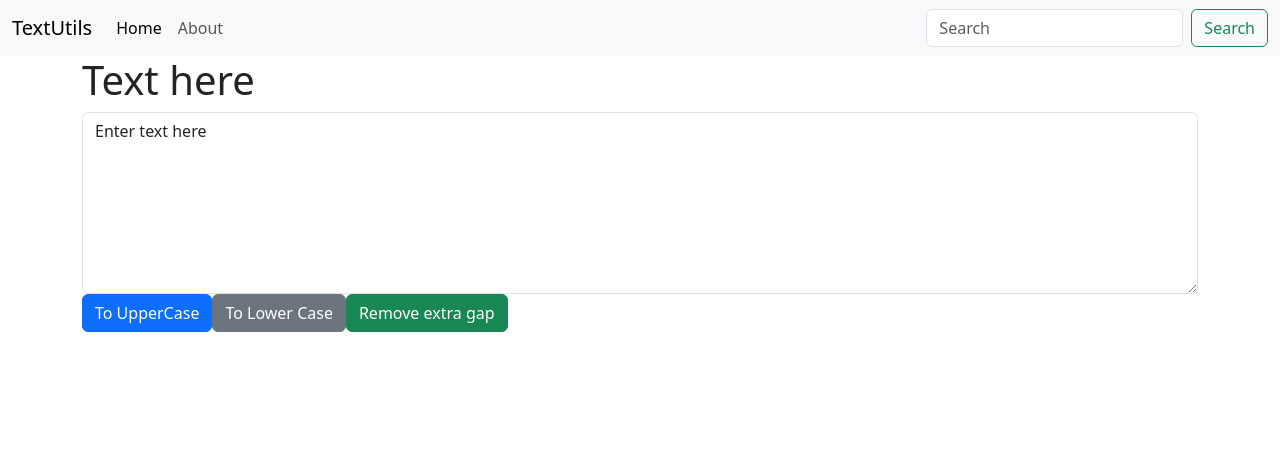
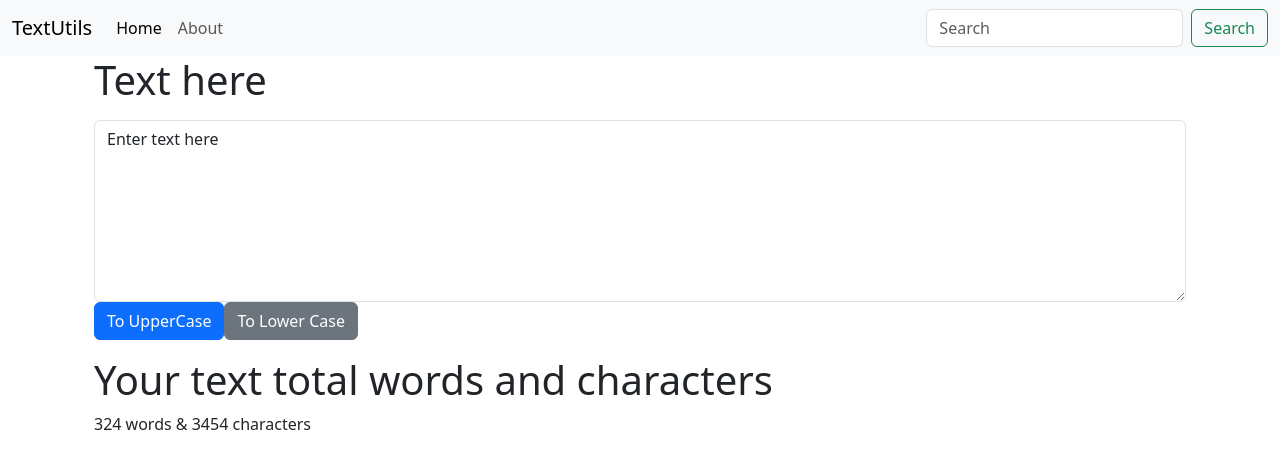
Before and after one commit to 5huv0/Text-converter, a React (Create React App) app: page / in a window 1280 px wide. Shown: the top 468 px of the page. Built offline with nearby package versions, Linux system fonts and the light colour scheme.

Commit message:
added lower case button and functionality

```diff
--- a/src/components/TextForm.js
+++ b/src/components/TextForm.js
@@ -8,6 +8,11 @@ export default function TextForm(props) {
         setText(newText)
     }
 
+    const handleLowerCase = ()=>{
+        let newText = text.toLowerCase();
+        setText(newText)
+    }
+
     const handleOnChange = (event)=>{
         // console.log("On Change");
         setText(event.target.value)
@@ -15,16 +20,21 @@ export default function TextForm(props) {
 
     const [text, setText] = useState('Enter text here');
     return (
-        <div>
+        <>
+        <div className='container'>
             <h1>{props.heading}</h1>
-            <div className="mb-3">
+            <div className="mb-3 my-3">
                 <textarea className="form-control" value = {text} onChange = {handleOnChange} id="myBox" rows="7"></textarea>
                 <div className="buttons">
                     <button type="button" className="btn btn-primary" onClick={handleUpCase}>To UpperCase</button>
-                    <button type="button" className="btn btn-secondary">To Lower Case</     button>
-                    <button type="button" className="btn btn-success">Remove extra gap</button>
+                    <button type="button" className="btn btn-secondary" onClick={handleLowerCase}>To Lower Case</button>
                 </div>
             </div>
         </div>
+        <div className='container'>
+            <h1>Your text total words and characters</h1>
+            <p>324 words & 3454 characters</p>
+        </div>
+        </>
   )
 }
```
